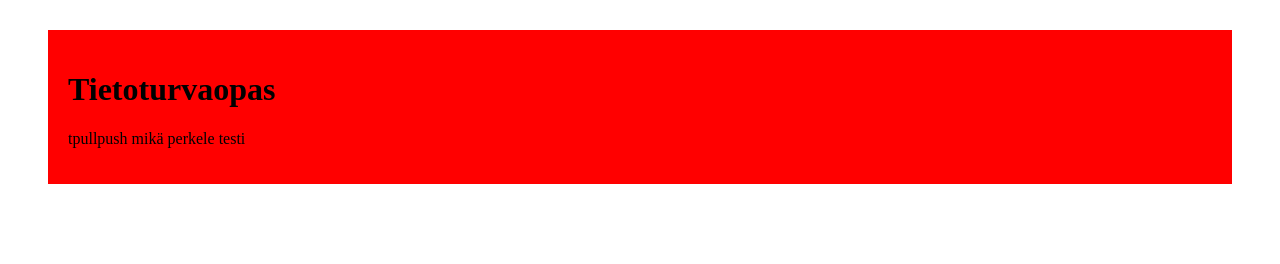
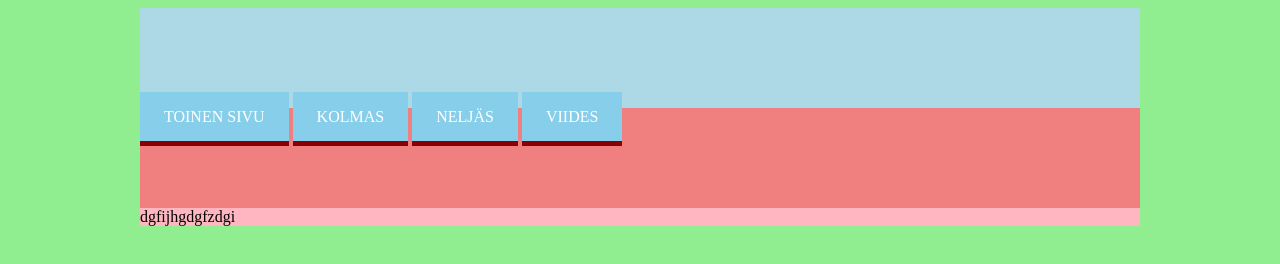
Before and after one commit to Roni7621/Tietoturvaopas-projekti, a plain HTML site: page Sivusto.html in a window 1280 px wide. Drawn offline with Linux system fonts and the light colour scheme.

Commit message:
Lisätty linkit

```diff
--- a/Sivusto.html
+++ b/Sivusto.html
@@ -8,10 +8,15 @@
 <link rel="stylesheet" type="text/css" href="tyylicss.css">
   </head>
   <body>
-    <div id="etusivu">
-      <h1>Tietoturvaopas</h1>
-
-      <p> tpullpush mikä perkele testi</p>
-    </div> <!-- Etusivu loppuu -->
+    <div class="etusivu">
+    </div>
+    <nav>
+    <a href="sivu2.html">Toinen sivu</a>
+    <a href="sivu2.html">Kolmas</a>
+    <a href="sivu2.html">Neljäs</a>
+    <a href="sivu2.html">Viides</a></nav>
+    <section>
+      dgfijhgdgfzdgi
+    </section>
   </body>
 </html>
--- a/tyylicss.css
+++ b/tyylicss.css
@@ -1,6 +1,28 @@
-#etusivu {
-  background-color: #FF0000;
-  color: #000;
-  margin: 30px 40px;
-  padding: 20px;
+a {
+  background-color: skyblue;
+  box-shadow: 0 5px 0 darkred;
+  color: white;
+  padding: 1em 1.5em;
+  text-decoration: none;
+  text-transform: uppercase;
 }
+.etusivu {
+  background-color: lightblue;
+  width: 1000px;
+  height: 100px;
+  margin: 0 auto;
+}
+body {
+  background-color: lightgreen;
+}
+nav {
+  background-color: lightcoral;
+  width: 1000px;
+  height: 100px;
+  margin: 0 auto;
+}
+section {
+  background-color: lightpink;
+  width: 1000px;
+  margin: 0 auto;
+}
```
